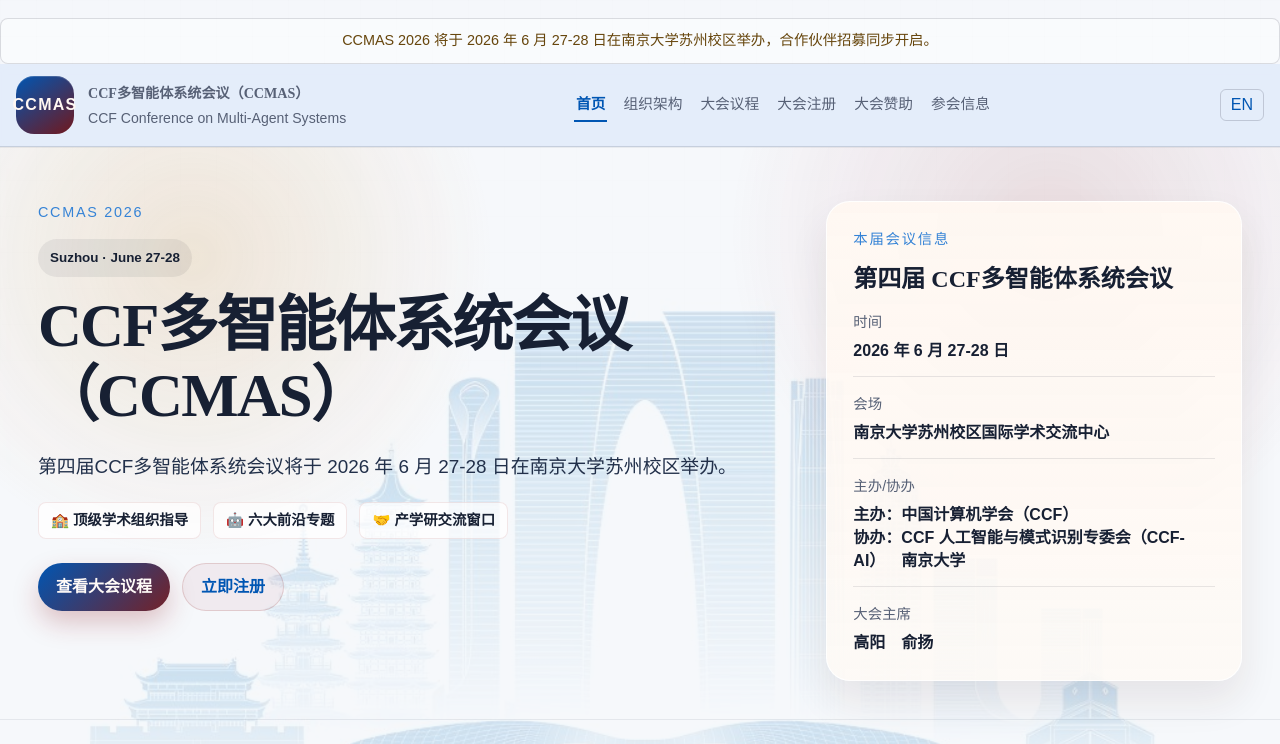
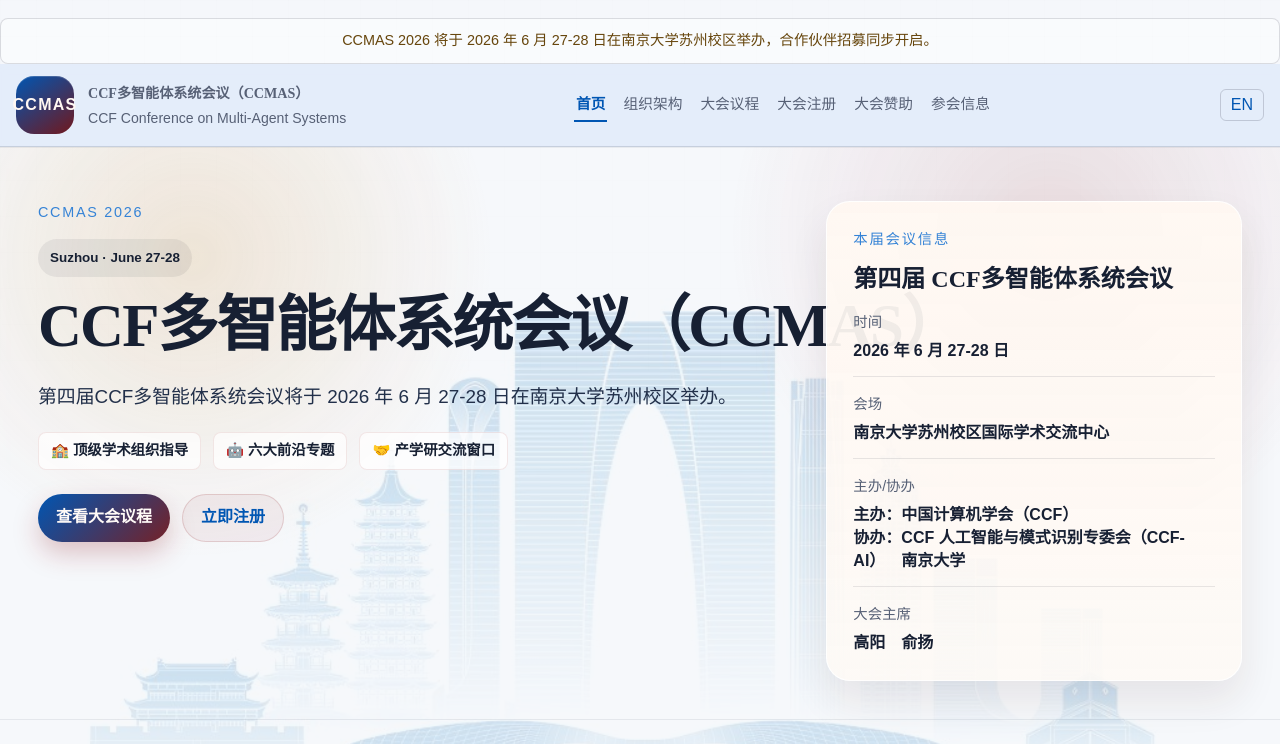
Before and after one commit to HNUYJJ/cmas-site, a plain HTML site: page index.html in a window 1280 px wide. Shown: the top 744 px of the page. Drawn offline with Linux system fonts and the light colour scheme.

Commit message:
Add files via upload

```diff
--- a/index.html
+++ b/index.html
@@ -81,8 +81,7 @@
                 <!-- 中文部分保持不变 -->
                 <span class="i18n-zh">
                   <span class="hero-title-zh">
-                    <span class="hero-title-chunk">CCF多智能体系统会议</span>
-                    <span class="hero-title-chunk">（CCMAS）</span>
+                    <span class="hero-title-chunk">CCF多智能体系统会议（CCMAS）</span>
                   </span>
                 </span>
 
```
